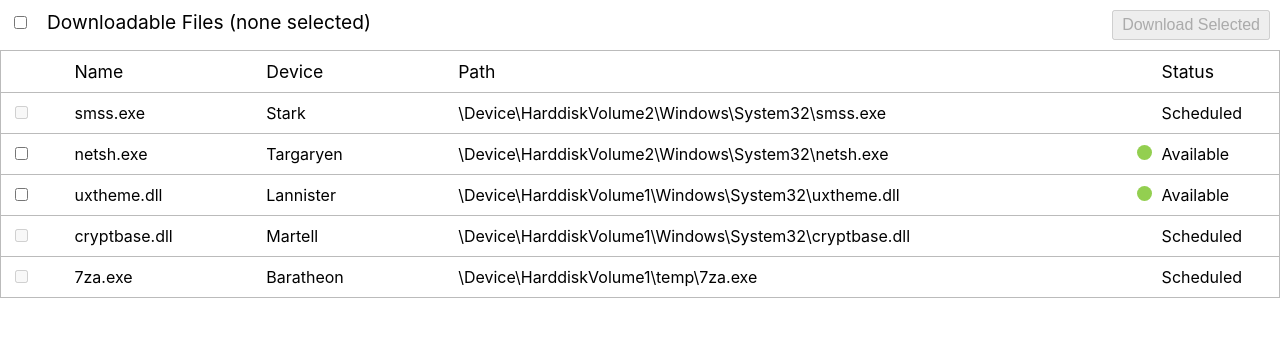
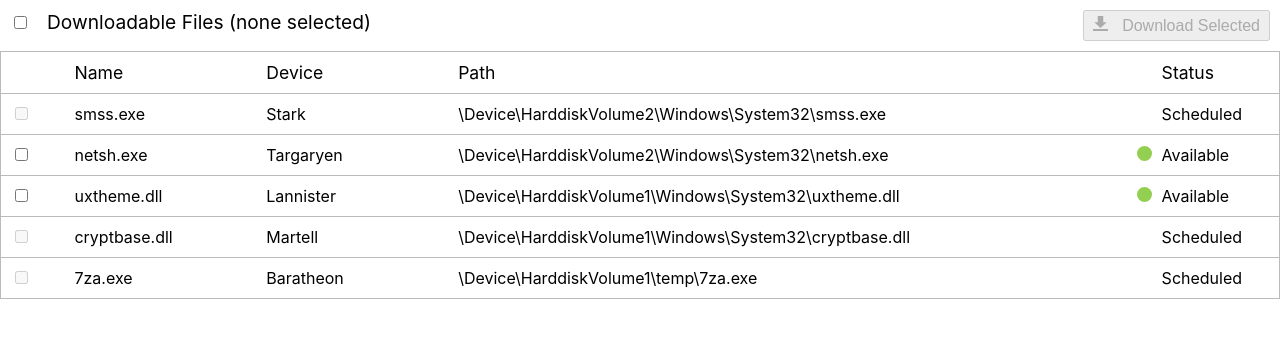
Before and after one commit to designingsean/react-table-component, a React (Create React App) app: page / in a window 1280 px wide. Shown: the top 338 px of the page. Built offline with nearby package versions, Linux system fonts and the light colour scheme.

Commit message:
Add download icon

```diff
--- a/src/components/DownloadTable/index.js
+++ b/src/components/DownloadTable/index.js
@@ -1,6 +1,7 @@
 import React, { useState, useEffect } from "react";
 import Button from "../Button";
 import Checkbox from "../Checkbox";
+import { ReactComponent as DownloadIcon } from "../../assets/icons/download.svg";
 import "./styles.css";
 
 function DownloadTable (props) {
@@ -103,7 +104,7 @@ function DownloadTable (props) {
           clickHandler={handleDownloadClick}
           disabled={buttonState}
         >
-          Download Selected
+          <DownloadIcon style={{"margin-right": "10px", "width": "15px"}} /> Download Selected
         </Button>
       </caption>
       <thead>
```
Also changed, not shown: src/assets/icons/download.svg (added).
